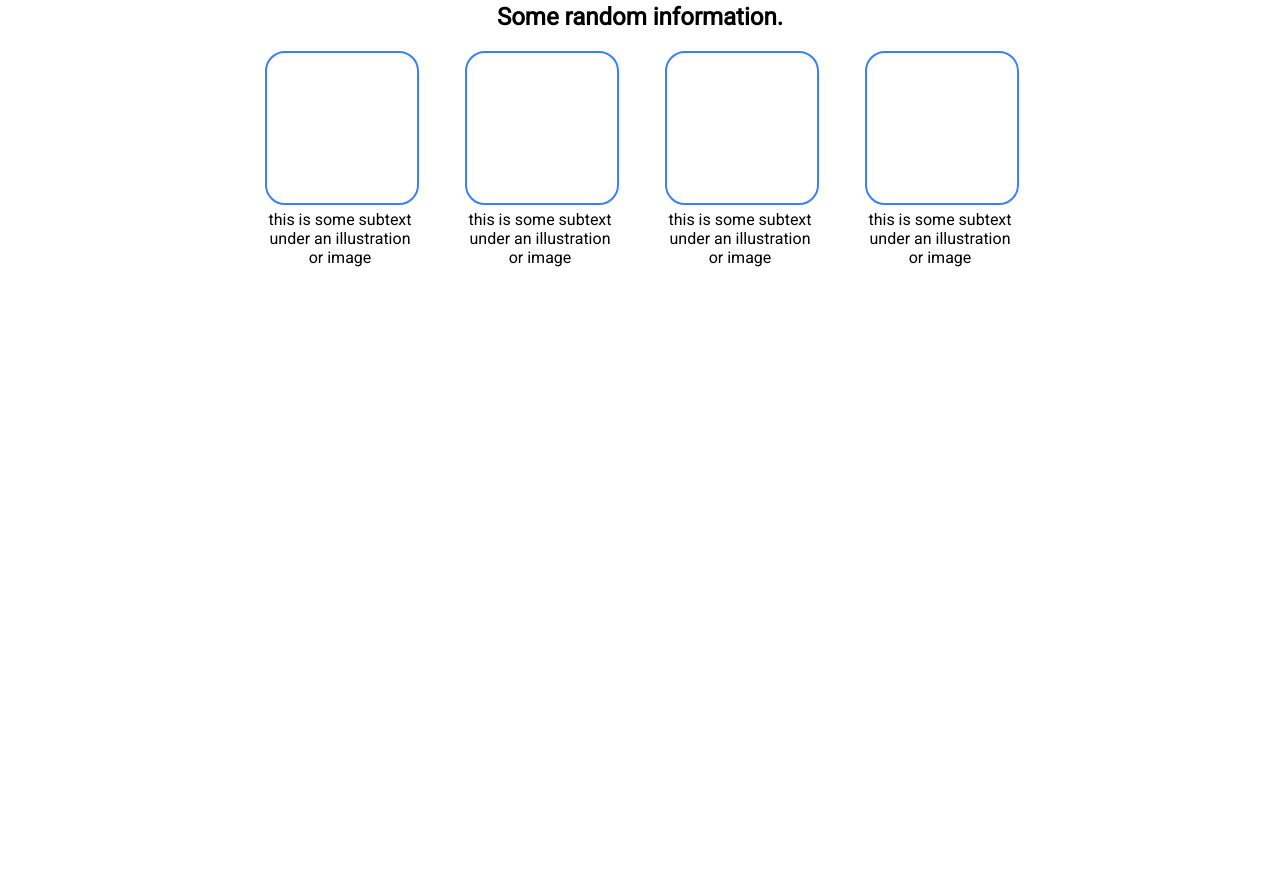
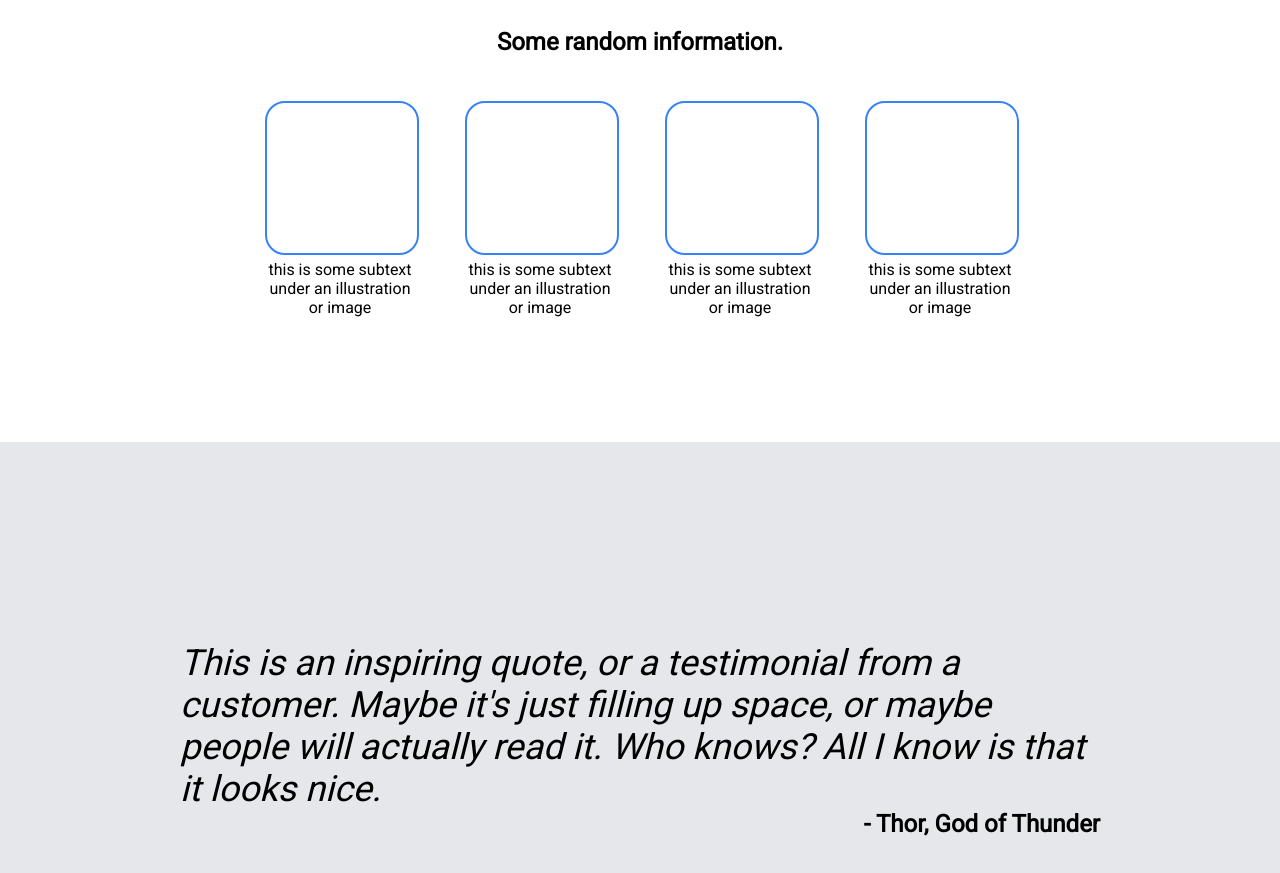
Before and after one commit to bartoszwalk/landing-page, a plain HTML site: page index.html in a window 1280 px wide. Shown: the part 389-1262 px from the top of the page. Before the commit the page ends 800 px from the top, so only its background shows below. Drawn offline with Linux system fonts and the light colour scheme.

Commit message:
add third section

```diff
--- a/index.html
+++ b/index.html
@@ -52,7 +52,13 @@
 
 
     </div>
-    <div class="content3"></div>
+    <div class="content3">
+        <div class="quote-text">
+            This is an inspiring quote, or a testimonial from a customer. Maybe it's just filling up space, or maybe people will actually read it.
+            Who knows? All I know is that it looks nice.
+        </div>
+        <div class="author">- Thor, God of Thunder</div>
+    </div>
     <div class="content4"></div>
     <div class="footer"></div>
 </body>
--- a/styles.css
+++ b/styles.css
@@ -64,6 +64,9 @@ button {
 .content2 {
     flex-direction: column;
     align-items: center;
+    padding-top: 25px;
+    padding-bottom: 125px;
+    gap: 25px;
 }
 
 .content2-slideshow {
@@ -89,6 +92,23 @@ button {
 
 }
 
+.content3 {
+    padding: 200px 180px;
+    background-color: #E5E7EB;
+    flex-direction: column;
+}
+
+.quote-text {
+    font-size: 36px;
+    font-style: italic;
+    font-weight: lighter;
+}
+
+.author {
+    font-size: 24px;
+    align-self: flex-end;
+    font-weight: bold;
+}
 p {
     color: #E5E7EB;
     font-size: 18px;
```
